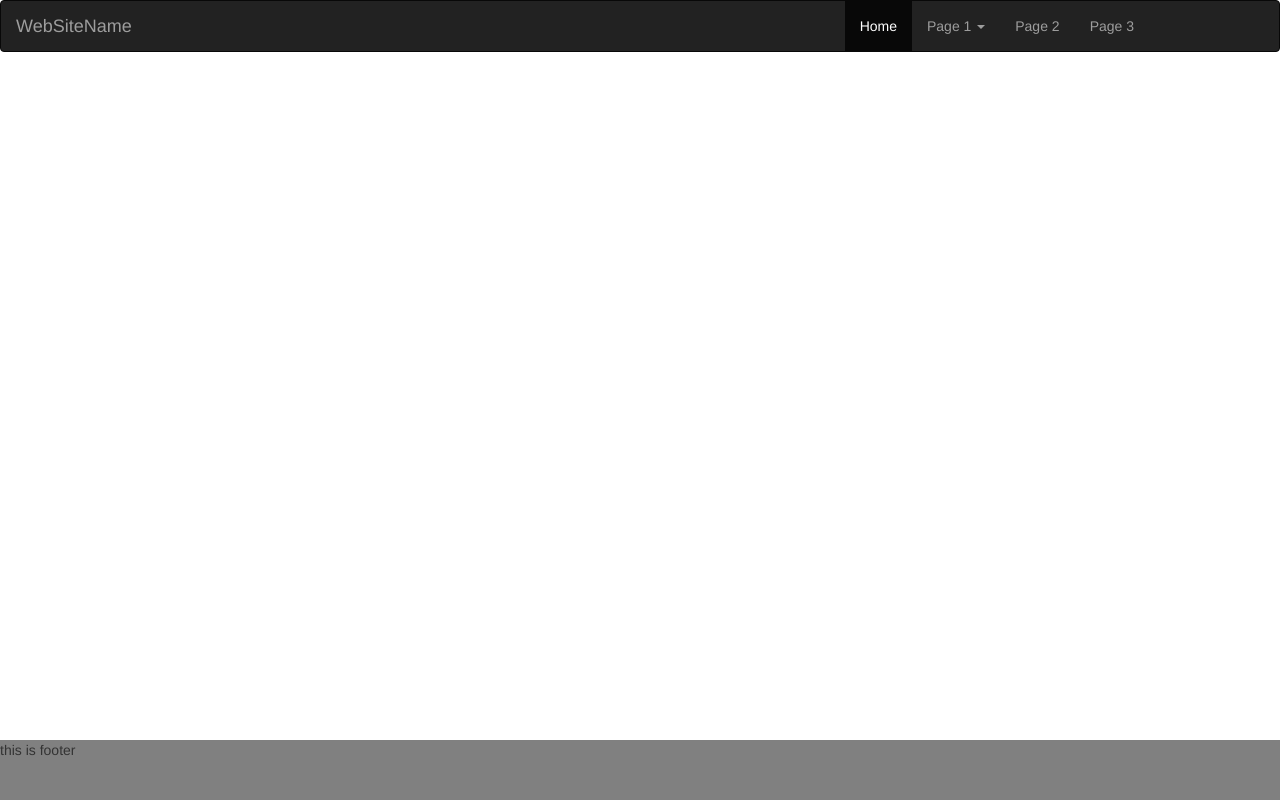
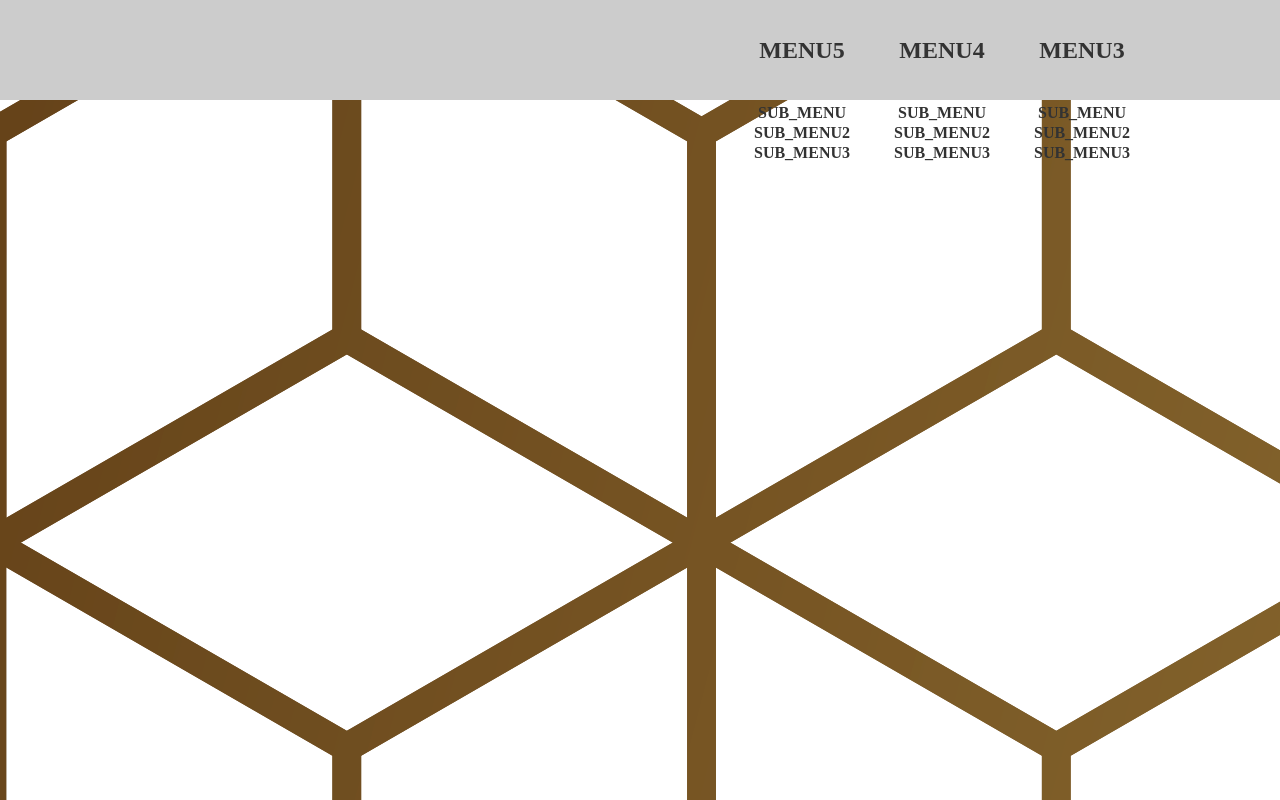
Before and after one commit to parkkingcar/htdocs, a PHP site: page /Menu.html in a window 1280 px wide. Run offline with PHP 8.4, Linux system fonts and the light colour scheme.

Commit message:
menu.css Menu.html index.php

```diff
--- a/Menu.html
+++ b/Menu.html
@@ -1,49 +1,38 @@
 <!DOCTYPE html>
 <html lang="ko">
 <head>
-    <title>Bootstrap Example</title>
-    <meta charset="utf-8">
+    <meta charset="UTF-8">
     <meta name="viewport" content="width=device-width, initial-scale=1">
-    <link rel="stylesheet" href="https://maxcdn.bootstrapcdn.com/bootstrap/3.4.1/css/bootstrap.min.css">
-    <link rel="stylesheet" href="./css/menu.css">
-    <script src="https://ajax.googleapis.com/ajax/libs/jquery/3.5.1/jquery.min.js"></script>
-    <script src="https://maxcdn.bootstrapcdn.com/bootstrap/3.4.1/js/bootstrap.min.js"></script>
+    <link rel="stylesheet" href="css/menu.css">
 </head>
-<body>
+<body style="background-image: url('001.png');">
 
-<nav class="navbar navbar-inverse", id="nav-size">
-    <div class="container-fluid">
-        <div class="navbar-header">
-            <button type="button" class="navbar-toggle" data-toggle="collapse" data-target="#myNavbar">
-                <span class="icon-bar"></span>
-                <span class="icon-bar"></span>
-                <span class="icon-bar"></span>
-            </button>
-            <a class="navbar-brand" href="#">WebSiteName</a>
-        </div>
-        <div class="collapse navbar-collapse">
-            <ul class="nav navbar-nav navbar-right" id="nav-style">
-                <li class="active"><a href="#">Home</a></li>
-                <li class="dropdown">
-                    <a class="dropdown-toggle" data-toggle="dropdown" href="#">Page 1 <span class="caret"></span></a>
-                    <ul class="dropdown-menu">
-                        <li><a href="#">Page 1-1</a></li>
-                        <li><a href="#">Page 1-2</a></li>
-                        <li><a href="#">Page 1-3</a></li>
-                    </ul>
-                </li>
-                <li><a href="#">Page 2</a></li>
-                <li><a href="#">Page 3</a></li>
+<div id="menu">
+    <ul>
+        <li><a href="#">MENU3</a>
+            <ul>
+                <li><a href="#">SUB_MENU</a></li>
+                <li><a href="#">SUB_MENU2</a></li>
+                <li><a href="#">SUB_MENU3</a></li>
             </ul>
-
-        </div>
-    </div>
-</nav>
-
-<footer>
-    this is footer
-</footer>
+        </li>
+        <li><a href="#">MENU4</a>
+            <ul>
+                <li><a href="#">SUB_MENU</a></li>
+                <li><a href="#">SUB_MENU2</a></li>
+                <li><a href="#">SUB_MENU3</a></li>
+            </ul>
+        </li>
+        <li><a href="#">MENU5</a>
+            <ul>
+                <li><a href="#">SUB_MENU</a></li>
+                <li><a href="#">SUB_MENU2</a></li>
+                <li><a href="#">SUB_MENU3</a></li>
+            </ul>
+        </li>
+    </ul>
+</div>
 
 </body>
+
 </html>
-</html>
--- a/css/menu.css
+++ b/css/menu.css
@@ -1,13 +1,45 @@
-#nav-style{
-    margin-right: 100px;
+/* 전체영역에서 여백을 없애줌 */
+* {
+    margin: 0;
+    padding: 0;
+}
+/* ul li태그에 리스트 스타일을 없앰 */
+ul li{
+    list-style: none;
+}
+/* a태그에 텍스트 밑줄을 없애고 색상을 #333 */
+a {
+    text-decoration: none;
+    color:#333;
+}
+/* 글자크기를 16px 맑은 고딕 굵게하고 width넓이 700, 높이 50만큼 배경색은 #ccc, 글자색은 검정색, 라인높이50px
+menu박스 가운데정렬, 글자가운데 정렬 */
+#menu {
+    font:bold 16px "malgun gothic";
+    width:100%;
+    height:100px;
+    background: #ccc;
+    color:black;
+    line-height: 100px;
+    margin:0 auto;
+    text-align: center;
 }
 
+/* menu태그 자식의 ul의 자식 li를 왼쪽정렬과 넓이 140설정 */
+#menu > ul > li {
+    float:right;
+    width:140px;
+    position:relative;
+}
 
+#menu > ul > li > ul >li{
+    line-height: 20px;
+}
 
-footer{
-    width: 100%;
-    height: 60px;
-    position: absolute;
-    bottom: 0;
-    background-color: gray;
+#menu > ul{
+    margin-right: 10%;
 }
+
+#menu > ul > li > a{
+    font-size: 150%;
+}
```
Also changed, not shown: 001.png (added).
